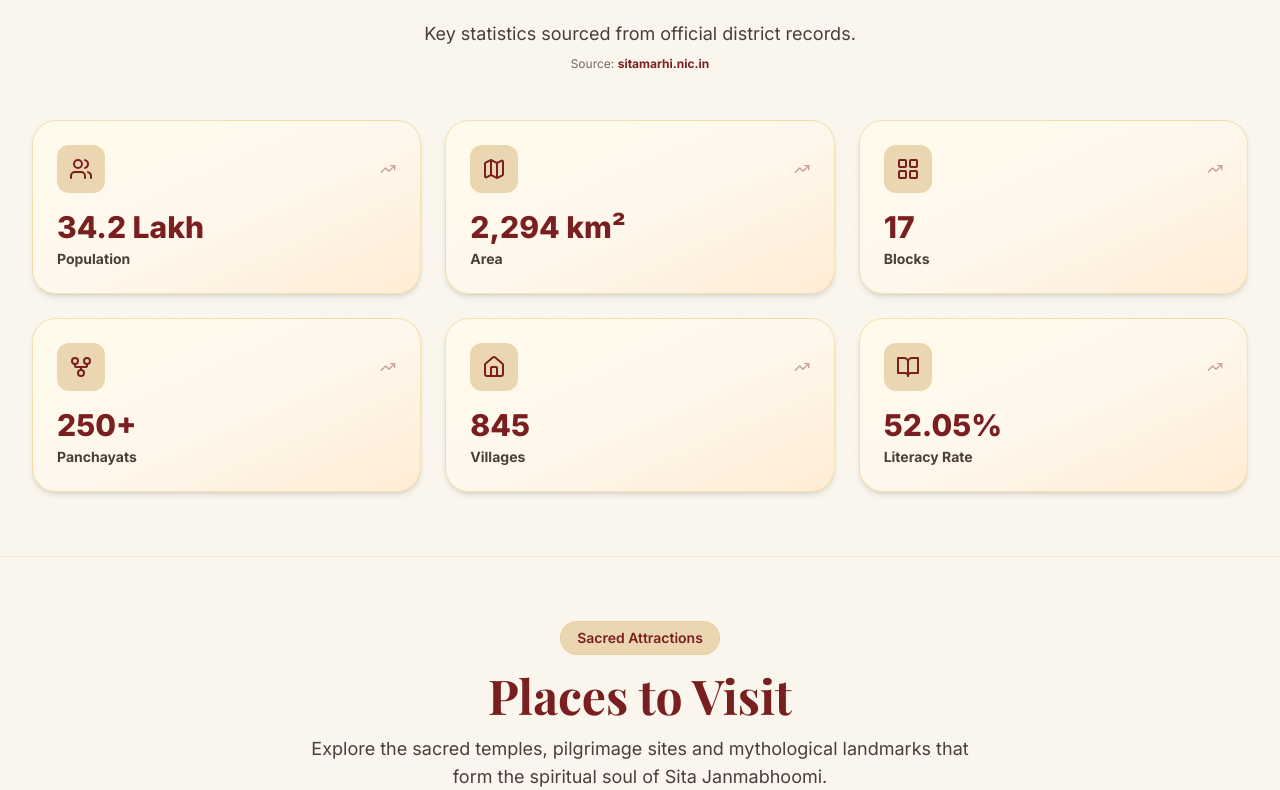
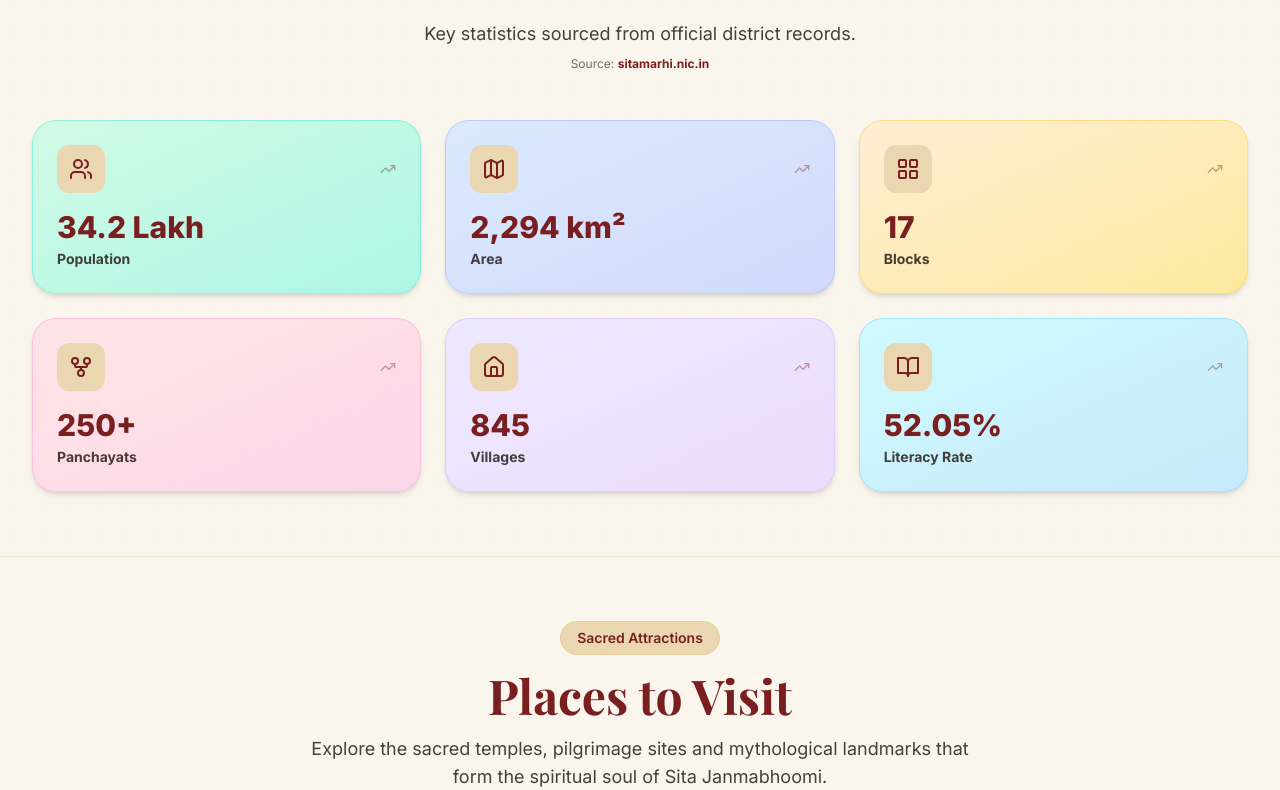
Before and after one commit to Ujjwallp/Sitamarhi_hometown_web, a React (Vite) app: page / in a window 1280 px wide. Shown: the part 1270-2060 px from the top of the page. Built offline with nearby package versions, Linux system fonts and the light colour scheme.

Commit message:
style: apply dynamic gradients to Sitamarhi in Numbers and match Block card gradients to their subdivision tags

```diff
--- a/src/pages/home/sections/blocks.jsx
+++ b/src/pages/home/sections/blocks.jsx
@@ -22,9 +22,9 @@ const blocks = [
 ];
 
 const SUBDIVISION_COLORS = {
-  Sitamarhi: { bg: 'bg-[#7A1F1F]', text: 'text-white', border: 'border-[#5a1515]', dot: 'bg-white', gradient: 'from-blue-100 to-indigo-200/80 border-indigo-300/50' },
+  Sitamarhi: { bg: 'bg-[#7A1F1F]', text: 'text-white', border: 'border-[#5a1515]', dot: 'bg-white', gradient: 'from-red-100 to-rose-200/80 border-rose-300/50' },
   Bairgania: { bg: 'bg-[#0F766E]', text: 'text-white', border: 'border-[#0a5c56]', dot: 'bg-white', gradient: 'from-emerald-100 to-teal-200/80 border-teal-300/50' },
-  Pupri:     { bg: 'bg-[#1E40AF]', text: 'text-white', border: 'border-[#1a358f]', dot: 'bg-white', gradient: 'from-amber-100 to-orange-200/80 border-orange-300/50' },
+  Pupri:     { bg: 'bg-[#1E40AF]', text: 'text-white', border: 'border-[#1a358f]', dot: 'bg-white', gradient: 'from-blue-100 to-indigo-200/80 border-indigo-300/50' },
 };
 
 function BlockCard({ block, index }) {
--- a/src/pages/home/sections/district-overview.jsx
+++ b/src/pages/home/sections/district-overview.jsx
@@ -53,12 +53,21 @@ const stats = [
   },
 ];
 
-function StatCard({ stat }) {
+function StatCard({ stat, index }) {
   const Icon = stat.icon;
+  const gradients = [
+    'from-emerald-100 to-teal-200/80 border-teal-300/50',
+    'from-blue-100 to-indigo-200/80 border-indigo-300/50',
+    'from-orange-100 to-amber-200/80 border-amber-300/50',
+    'from-rose-100 to-pink-200/80 border-pink-300/50',
+    'from-violet-100 to-purple-200/80 border-purple-300/50',
+    'from-cyan-100 to-sky-200/80 border-sky-300/50',
+  ];
+  const cardStyle = gradients[index % gradients.length];
 
   return (
     <div
-      className={`group bg-gradient-to-br from-amber-50 via-orange-50 to-orange-100 rounded-3xl border border-devotional-gold/30 p-6 shadow-md hover:shadow-xl transition-all duration-300 hover:-translate-y-1 flex flex-col gap-4 relative overflow-hidden`}
+      className={`group bg-gradient-to-br ${cardStyle} rounded-3xl border p-6 shadow-md hover:shadow-xl transition-all duration-300 hover:-translate-y-1 flex flex-col gap-4 relative overflow-hidden`}
     >
       <div className="flex items-center justify-between relative">
         <div className={`p-3 ${stat.bgColor} rounded-xl`}>
@@ -119,8 +128,8 @@ export default function DistrictOverview() {
           </p>
         </motion.div>
         <div className="grid grid-cols-1 sm:grid-cols-2 lg:grid-cols-3 gap-6">
-          {stats.map((stat) => (
-            <StatCard key={stat.label} stat={stat} />
+          {stats.map((stat, index) => (
+            <StatCard key={stat.label} stat={stat} index={index} />
           ))}
         </div>
       </div>
```
